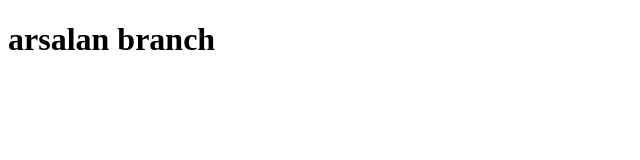
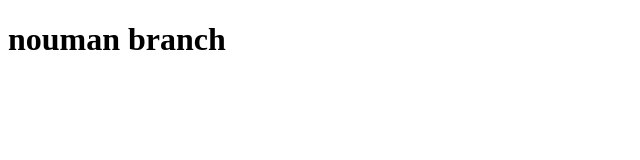
Before and after one commit to MUHAMMADARSALAN041002/test, a plain HTML site: page index.html in a window 1280 px wide. Shown: the whole page, without its empty margins (0-640 px from the left). Drawn offline with Linux system fonts and the light colour scheme.

Commit message:
first push

```diff
--- a/index.html
+++ b/index.html
@@ -7,6 +7,6 @@
     <title>Document</title>
 </head>
 <body>
-    <h1>arsalan branch</h1>
+    <h1>nouman branch</h1>
 </body>
 </html>
```
